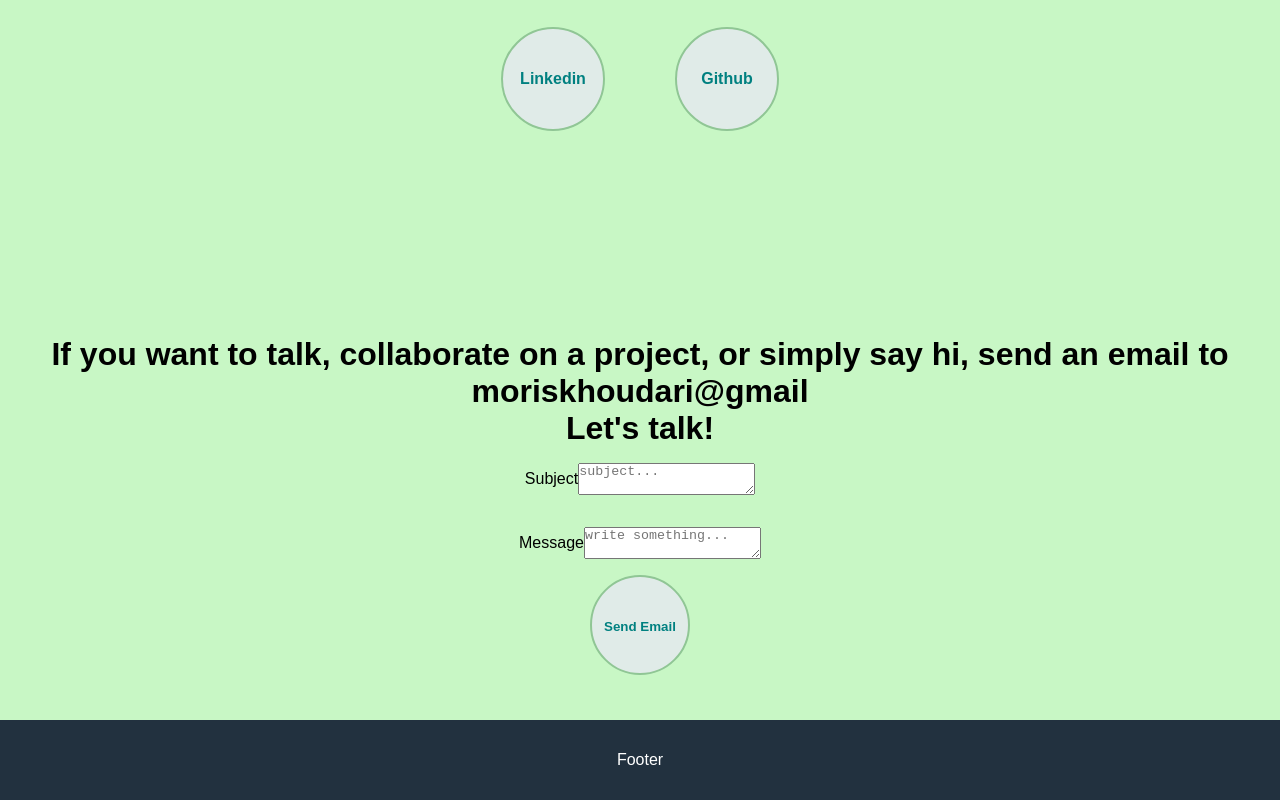
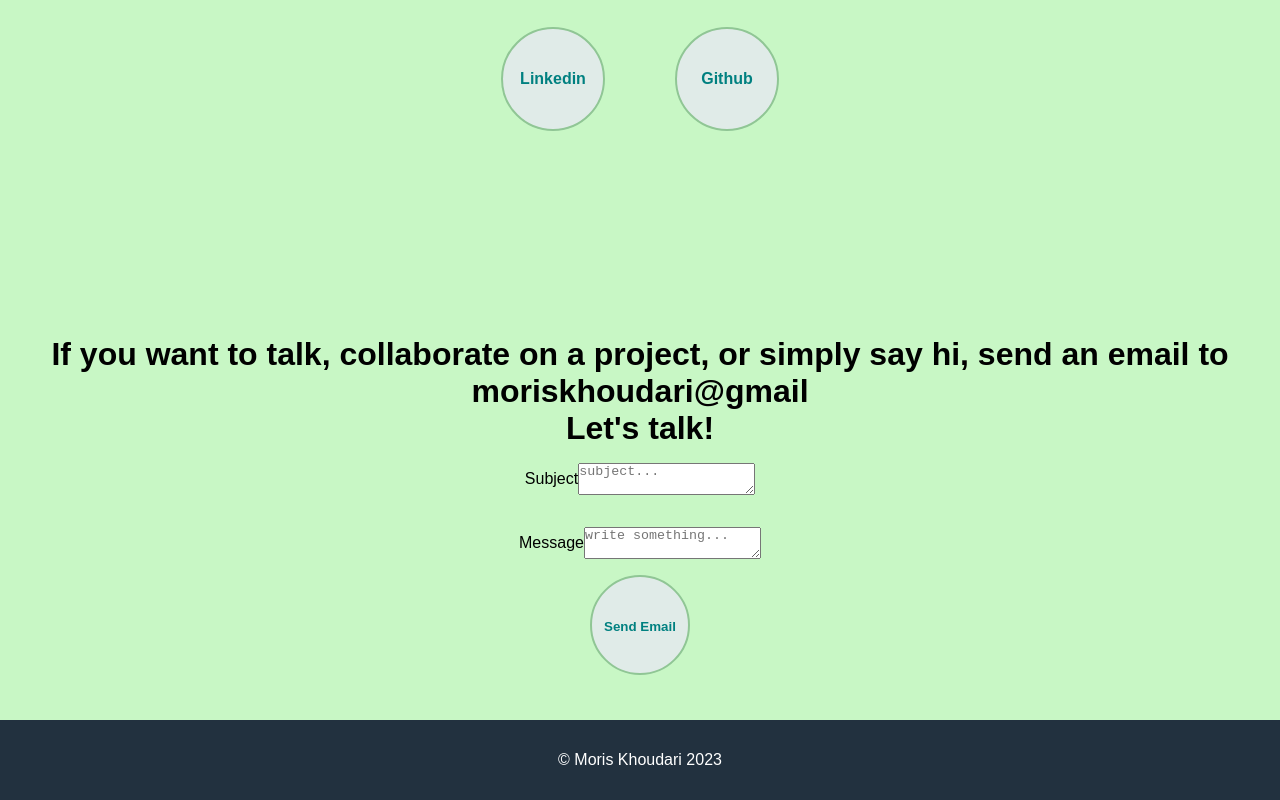
Before and after one commit to moris96/moris-portfolio-v2, a React (Create React App) app: page / in a window 1280 px wide. Shown: the part 2232-3032 px from the top of the page. Built offline with nearby package versions, Linux system fonts and the light colour scheme; a web font is replaced by a local one.

Commit message:
updated footer with copyright sign

```diff
--- a/src/components/NavBar/Footer/Footer.js
+++ b/src/components/NavBar/Footer/Footer.js
@@ -6,7 +6,7 @@ export default function Footer(){
     return(
         <>
             <footer>
-                Footer
+                &copy; Moris Khoudari 2023
             </footer>
         </>
     );
```
